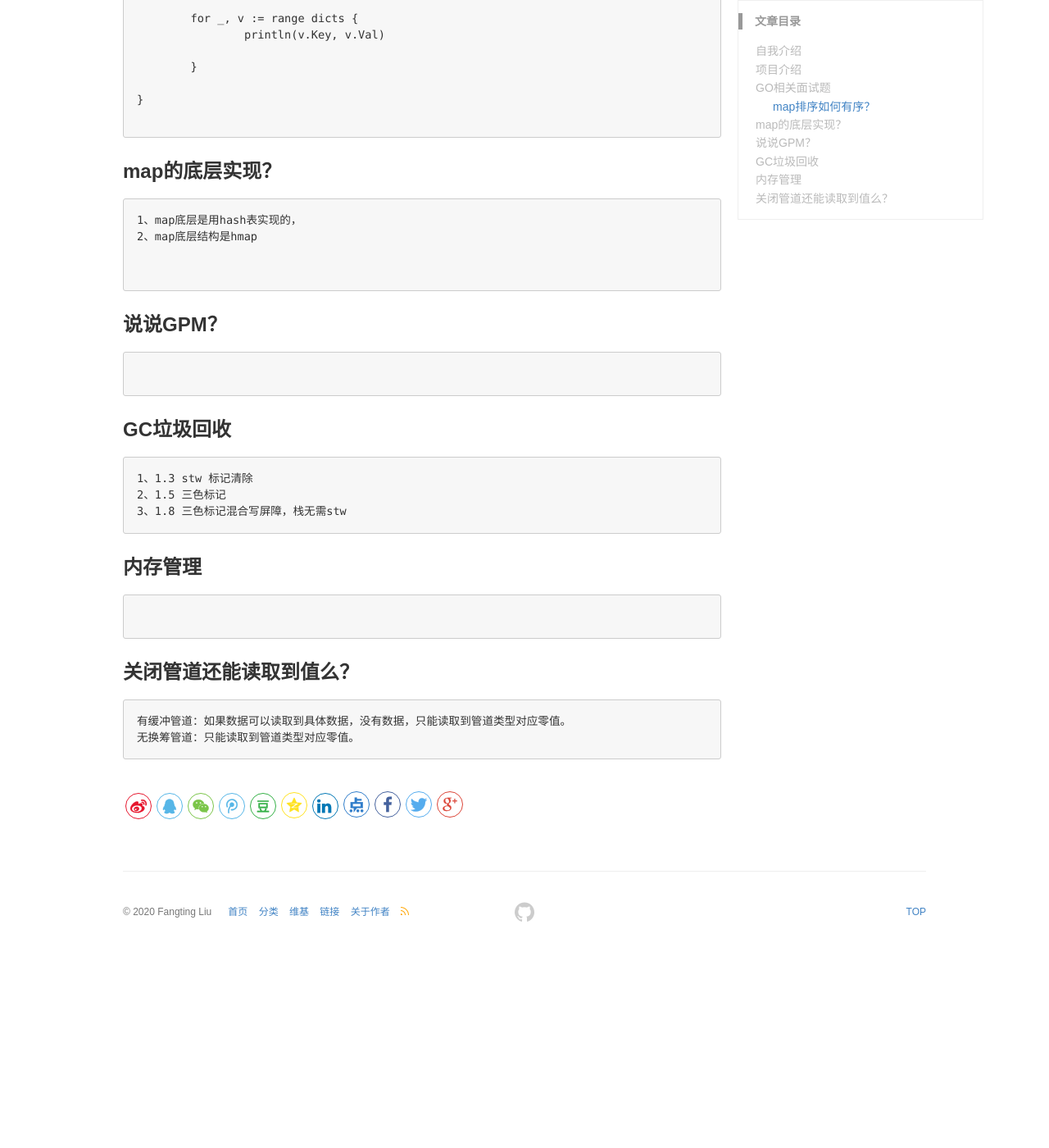
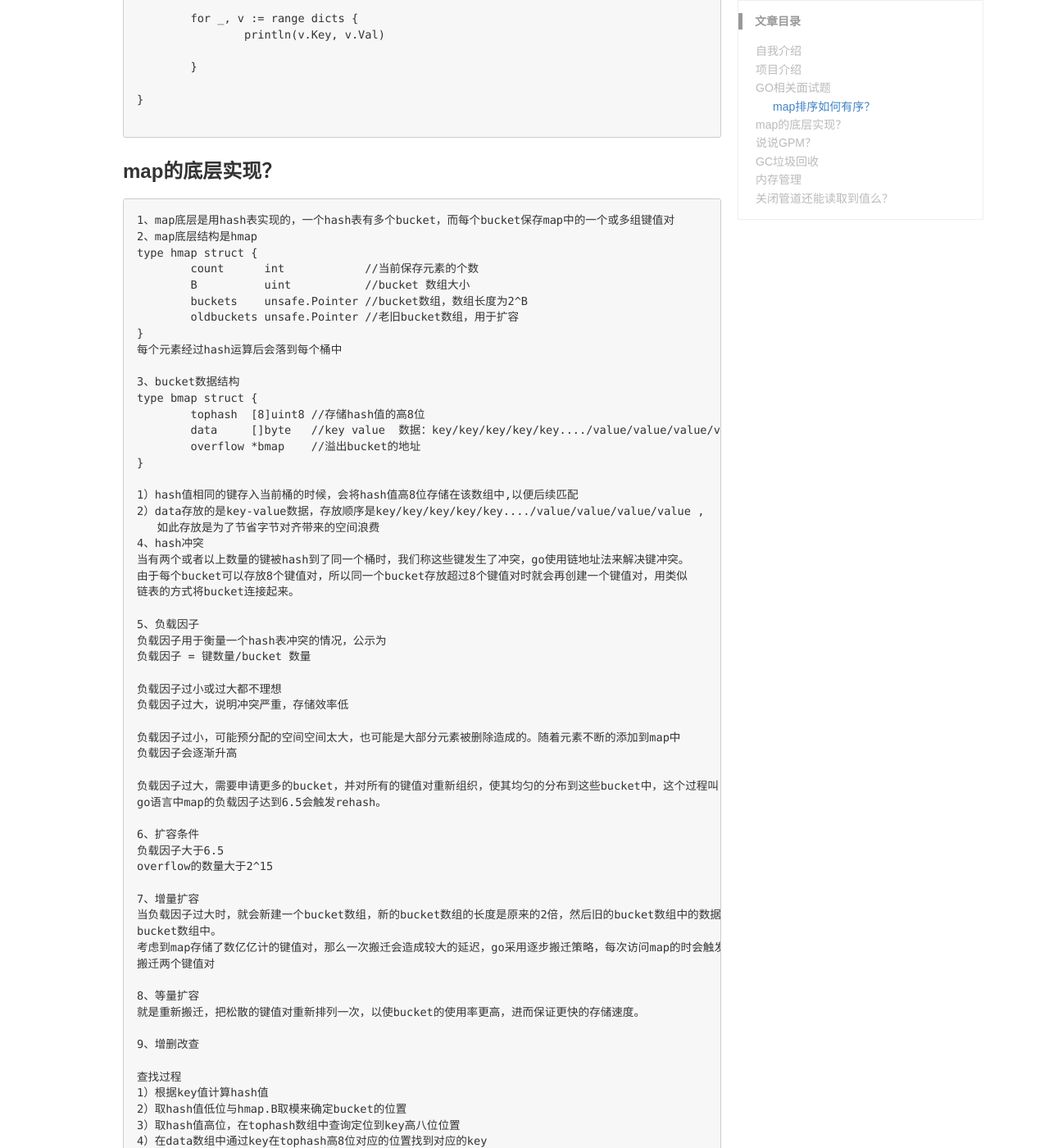
Before and after one commit to echo-music/echo-music.github.io, a Jekyll site: the page built from _posts/2019-08-05- 后端面试题.md, in a window 1280 px wide and 1400 px high, scrolled down 1830 px. Shown: the whole window at 82% size. Built offline with Jekyll 4.4.1, drawn with Linux system fonts in a browser that asks for light colours; our own code applies the rules of GitHub Pages for plain Markdown files; comment, search, counter and statistics services are not loaded; before the commit the page ends 2991 px from its top, so only the background shows below that; some of the changed text lies outside the part shown.

Commit message:
面试题

````diff
--- a/_posts/2019-08-05- 后端面试题.md
+++ b/_posts/2019-08-05- 后端面试题.md
@@ -88,9 +88,73 @@ func main() {
 ```
 
 ### map的底层实现？
+
 ```
-1、map底层是用hash表实现的，
+1、map底层是用hash表实现的，一个hash表有多个bucket，而每个bucket保存map中的一个或多组键值对
 2、map底层结构是hmap
+type hmap struct {
+	count      int            //当前保存元素的个数
+	B          uint           //bucket 数组大小
+	buckets    unsafe.Pointer //bucket数组，数组长度为2^B
+	oldbuckets unsafe.Pointer //老旧bucket数组，用于扩容
+}
+每个元素经过hash运算后会落到每个桶中
+
+3、bucket数据结构
+type bmap struct {
+	tophash  [8]uint8 //存储hash值的高8位
+	data     []byte   //key value  数据：key/key/key/key/key..../value/value/value/value
+	overflow *bmap    //溢出bucket的地址
+}
+
+1）hash值相同的键存入当前桶的时候，会将hash值高8位存储在该数组中,以便后续匹配
+2）data存放的是key-value数据，存放顺序是key/key/key/key/key..../value/value/value/value ,
+   如此存放是为了节省字节对齐带来的空间浪费
+4、hash冲突
+当有两个或者以上数量的键被hash到了同一个桶时，我们称这些键发生了冲突，go使用链地址法来解决键冲突。
+由于每个bucket可以存放8个键值对，所以同一个bucket存放超过8个键值对时就会再创建一个键值对，用类似
+链表的方式将bucket连接起来。
+
+5、负载因子
+负载因子用于衡量一个hash表冲突的情况，公示为
+负载因子 = 键数量/bucket 数量
+
+负载因子过小或过大都不理想
+负载因子过大，说明冲突严重，存储效率低
+
+负载因子过小，可能预分配的空间空间太大，也可能是大部分元素被删除造成的。随着元素不断的添加到map中
+负载因子会逐渐升高
+
+负载因子过大，需要申请更多的bucket，并对所有的键值对重新组织，使其均匀的分布到这些bucket中，这个过程叫rehash.
+go语言中map的负载因子达到6.5会触发rehash。
+
+6、扩容条件
+负载因子大于6.5
+overflow的数量大于2^15
+
+7、增量扩容
+当负载因子过大时，就会新建一个bucket数组，新的bucket数组的长度是原来的2倍，然后旧的bucket数组中的数据搬迁到新的
+bucket数组中。
+考虑到map存储了数亿亿计的键值对，那么一次搬迁会造成较大的延迟，go采用逐步搬迁策略，每次访问map的时会触发一次搬迁，每次
+搬迁两个键值对
+
+8、等量扩容
+就是重新搬迁，把松散的键值对重新排列一次，以使bucket的使用率更高，进而保证更快的存储速度。
+
+9、增删改查
+
+查找过程
+1）根据key值计算hash值
+2）取hash值低位与hmap.B取模来确定bucket的位置
+3）取hash值高位，在tophash数组中查询定位到key高八位位置
+4）在data数组中通过key在tophash高8位对应的位置找到对应的key
+5) 比较要找的key是否在data数组中，如果存在，就取key对应的value
+6) 如果没有找到，就继续从溢出的bucket中查找
+7）如果当前map处于搬迁的过程，那么优先从oldbuckets 数组中查找，不再从新的buckets数组中查找
+8) 如果查询不到，那么也不会返回nil,而是会返回相应类型的零值。
+
+
+
 
 
 ```
````
